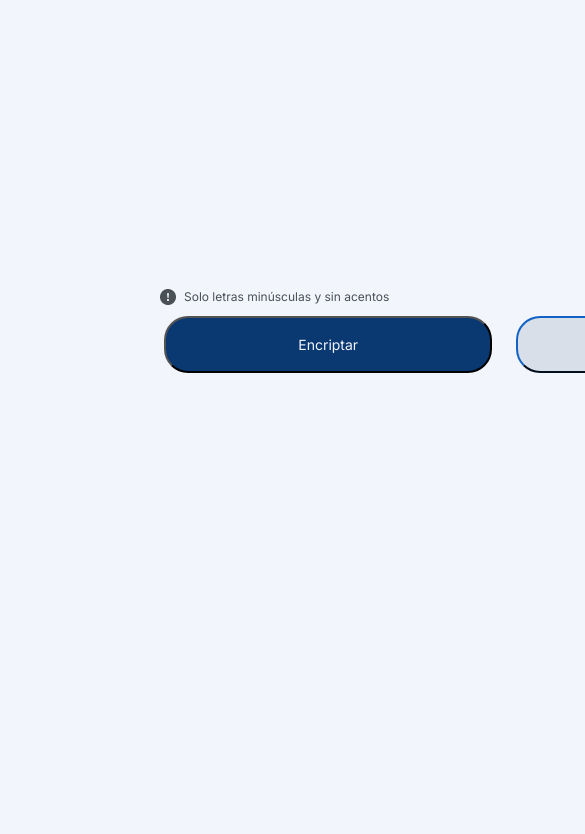
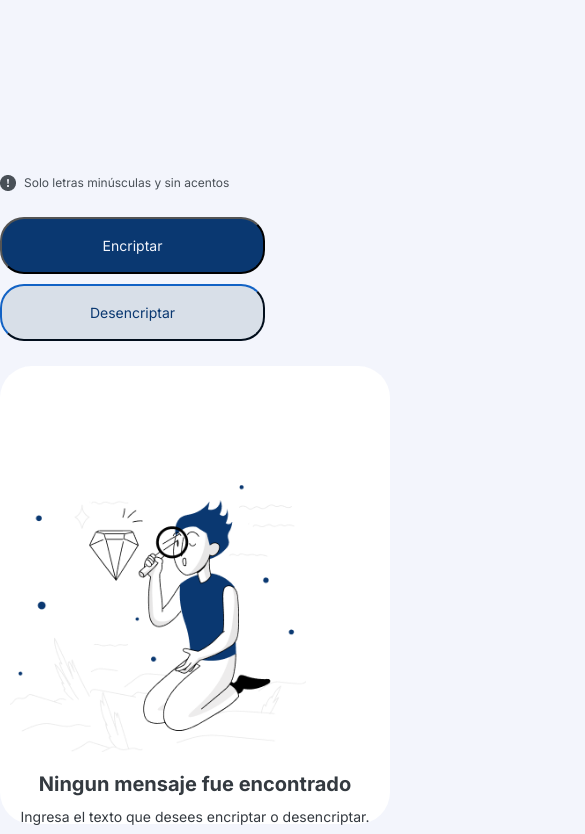
Before and after one commit to IsahyNoguera/Encriptador-de-texto, a plain HTML site: page index.html in a window 390 px wide. Shown: the part 388-1222 px from the top of the page, 585 px wide, since content can reach past the window. Before the commit the page ends 844 px from the top, so only its background shows below. Drawn offline with nearby package versions, Linux system fonts and the light colour scheme.

Commit message:
Update style.css

```diff
--- a/css/style.css
+++ b/css/style.css
@@ -1,5 +1,7 @@
 body {
     background-color: #F3F5FC;
+    margin: 0;
+    padding: 0;
 }
 
 .logo {
@@ -8,8 +10,10 @@ body {
     width: 7%;
     position: absolute;
 }
-.conteIni{
+
+.conteIni {
     display: flex;
+    flex-wrap: wrap;
     justify-content: space-evenly;
 }
 
@@ -29,16 +33,14 @@ body {
     border-color: transparent;
     color: #0A3871;
     font-family: "Inter";
-    font-size: 32px;
+    font-size: 2rem;
     margin: 120px 0px 10px 150px;
     text-transform: lowercase;
 }
 
-
 .cajEnc:focus {
     outline: none;
 }
-
 
 .info {
     display: flex;
@@ -48,7 +50,7 @@ body {
     padding: 10px;
     margin-left: 150px;
     font-family: 'Inter';
-    font-size: 12px;
+    font-size: 0.75rem;
     color: #495057;
 }
 
@@ -57,7 +59,6 @@ body {
     height: 16px;
     margin-right: 8px;
 }
-
 
 .cajBot {
     display: flex;
@@ -74,7 +75,7 @@ body {
     margin-right: 12px;
     color: #F3F5FC;
     font-family: "Inter";
-    font-size: 14px;
+    font-size: 0.875rem;
 }
 
 .des {
@@ -86,7 +87,7 @@ body {
     margin-left: 12px;
     color: #0A3871;
     font-family: "Inter";
-    font-size: 14px;
+    font-size: 0.875rem;
 }
 
 .con_res {
@@ -100,7 +101,7 @@ body {
     margin: 40px 40px 20px 80px;
     border: none;
     font-family: 'Inter';
-    font-size: 22px ;
+    font-size: 1.375rem;
     color: #0A3871;
 }
 
@@ -129,13 +130,13 @@ body {
     background-color: transparent;
     color: #0A3871;
     font-family: "Inter";
-    font-size: 14px;
+    font-size: 0.875rem;
     margin-bottom: 25px;
     margin-top: auto;
 }
 
 .texResNin {
-    font-size: 24px;
+    font-size: 1.5rem;
     font-family: 'Inter';
     font-weight: bold;
     text-align: center;
@@ -143,9 +144,132 @@ body {
 }
 
 .texResNin2 {
-    font-size: 16px;
+    font-size: 1rem;
     font-family: 'Inter';
     text-align: center;
     color: #343A40;
     margin-top: 16px;
 }
+
+
+@media (max-width: 1200px) {
+    .cajEnc {
+        width: 90%;
+        margin: 20px auto;
+    }
+
+    .info {
+        margin-left: 0;
+        width: 100%;
+        text-align: center;
+    }
+
+    .cajBot {
+        margin-left: 10%;
+        width: 80%;
+    }
+
+    .enc, .des {
+        width: 100%;
+        margin: 10px 0;
+    }
+
+    .con_res {
+        width: 90%;
+        height: auto;
+        margin: 20px auto;
+    }
+}
+
+@media (max-width: 992px) {
+    .logo {
+        width: 15%;
+        margin-left: 10px;
+    }
+
+    .cajEnc {
+        width: 100%;
+        margin: 20px 0;
+    }
+
+    .cajBot {
+        width: 100%;
+        margin-left: 0;
+        flex-direction: column;
+        align-items: center;
+    }
+
+    .enc, .des {
+        width: 90%;
+        margin: 10px 0;
+    }
+
+    .con_res {
+        width: 100%;
+        height: auto;
+        margin: 20px auto;
+    }
+}
+
+@media (max-width: 768px) {
+    .logo {
+        width: 25%;
+        margin-left: 5px;
+    }
+
+    .cajEnc, .info, .cajBot, .con_res {
+        width: 100%;
+        margin: 10px 0;
+    }
+
+    .enc, .des {
+        width: 100%;
+        margin: 5px 0;
+    }
+
+    .muneco, .Res {
+        width: 80%;
+        height: auto;
+    }
+
+    .texres {
+        margin: 10px;
+    }
+
+    .copiar {
+        width: 100%;
+        margin: 10px 0;
+    }
+}
+
+@media (max-width: 576px) {
+    .logo {
+        width: 40%;
+    }
+
+    .cajEnc, .info, .cajBot, .con_res {
+        padding: 0 10px;
+    }
+
+    .cajBot {
+        flex-direction: column;
+        align-items: center;
+    }
+
+    .enc, .des, .Res {
+        width: 100%;
+    }
+
+    .texres {
+        font-size: 0.875rem;
+        margin: 5px;
+    }
+
+    .texResNin {
+        font-size: 1.25rem;
+    }
+
+    .texResNin2 {
+        font-size: 0.875rem;
+    }
+}
```
